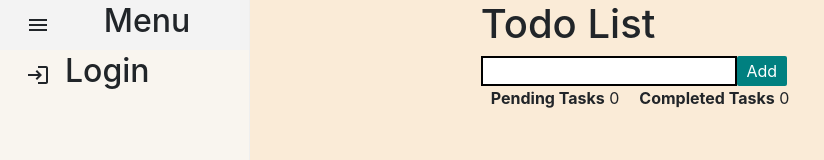
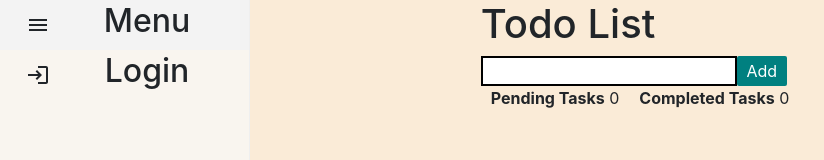
Before and after one commit to FTyumin/todo_project, a React (Create React App) app in the folder frontend/: page / in a window 1280 px wide. Shown: the top 160 px of the page, without its empty margins (0-824 px from the left). Built offline with nearby package versions, Linux system fonts and the light colour scheme.

Commit message:
Small update

```diff
--- a/frontend/package.json
+++ b/frontend/package.json
@@ -13,6 +13,7 @@
     "react-dom": "^18.2.0",
     "react-minimal-side-navigation": "^1.9.2",
     "react-pro-sidebar": "^1.0.0",
+    "react-router-dom": "^6.8.1",
     "react-scripts": "5.0.1",
     "reactstrap": "^8.9.0",
     "styled-components": "^5.3.6",
--- a/frontend/src/index.css
+++ b/frontend/src/index.css
@@ -22,6 +22,8 @@ code {
   width: 300px;
   font-size: 30px;
   display: flex;
+  background: antiquewhite;
+  height: 100vh;
 
 
 }
--- a/frontend/src/sideBar.js
+++ b/frontend/src/sideBar.js
@@ -16,15 +16,17 @@ export default function SideBar() {
             onClick={() => {
               collapseSidebar();
             }}
-            style={{ textAlign: "center" }}
+            style={{ textAlign: "center"}}
           >
             {" "}
             <h2>Menu</h2>
           </MenuItem>
           <MenuItem
             icon={<LoginOutlinedIcon/>}
+            style={{ textAlign: "center" }}
           >
             <h2>Login</h2>
+
           </MenuItem>
         </Menu>
       </Sidebar>
```
Also changed, not shown: 1 other file (tests, documents, lock files or other folders).
